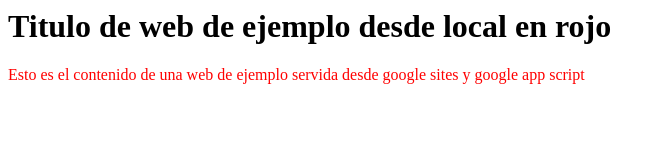
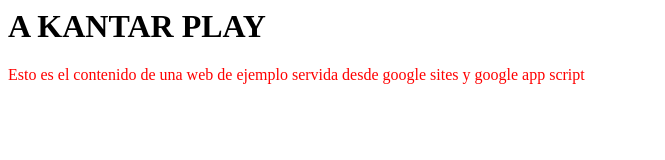
Before and after one commit to cestebandev/AKantarPlay, a plain HTML site: page index.html in a window 1280 px wide. Shown: the whole page, without its empty margins (0-665 px from the left). Drawn offline with Linux system fonts and the light colour scheme.

Commit message:
prueba título

```diff
--- a/index.html
+++ b/index.html
@@ -4,7 +4,7 @@
   </head>
   <body>
     <h1>
-        Titulo de web de ejemplo desde local en rojo
+        A KANTAR PLAY
     </h1>
     <p> Esto es el contenido de una web de ejemplo servida desde google sites y google app script</p>
   </body>
```
